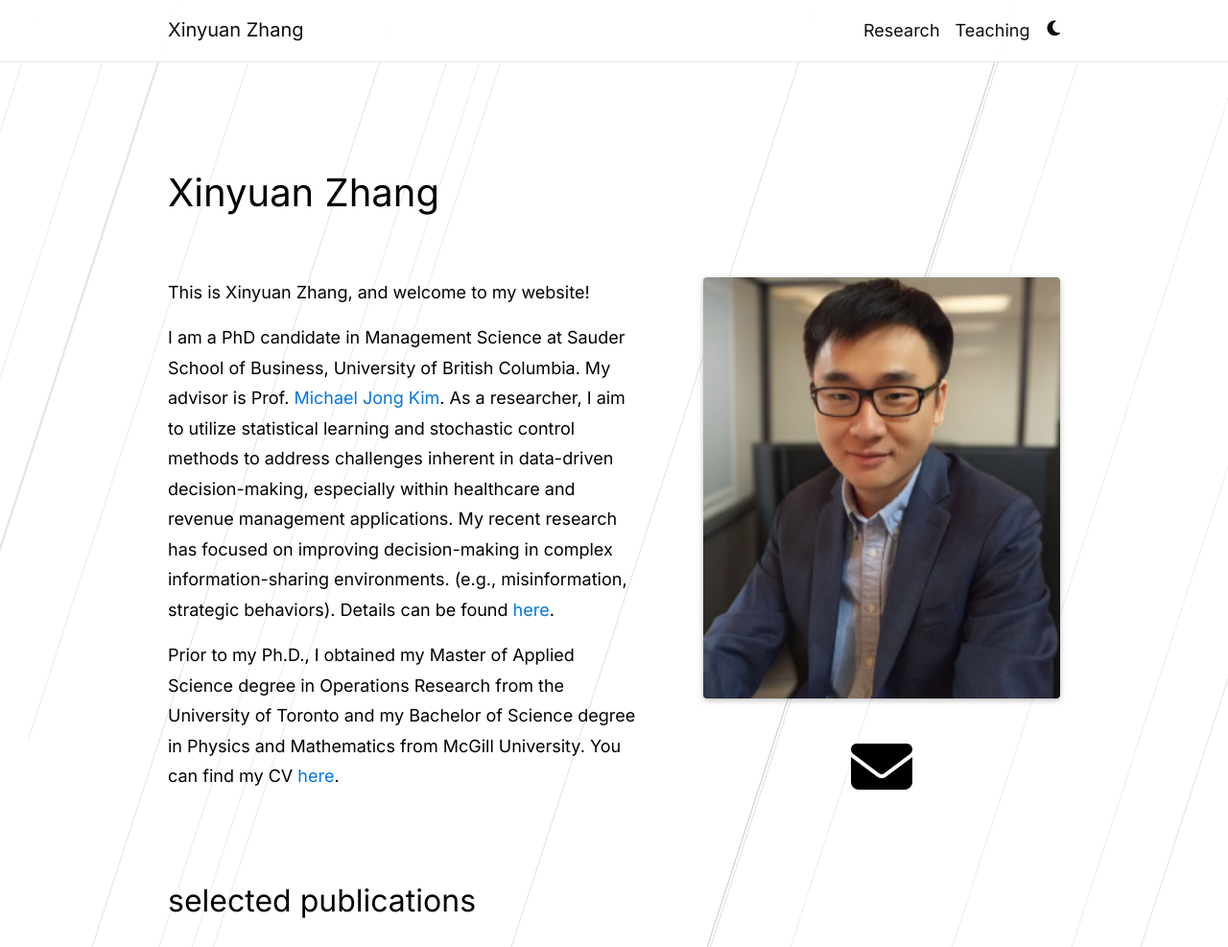
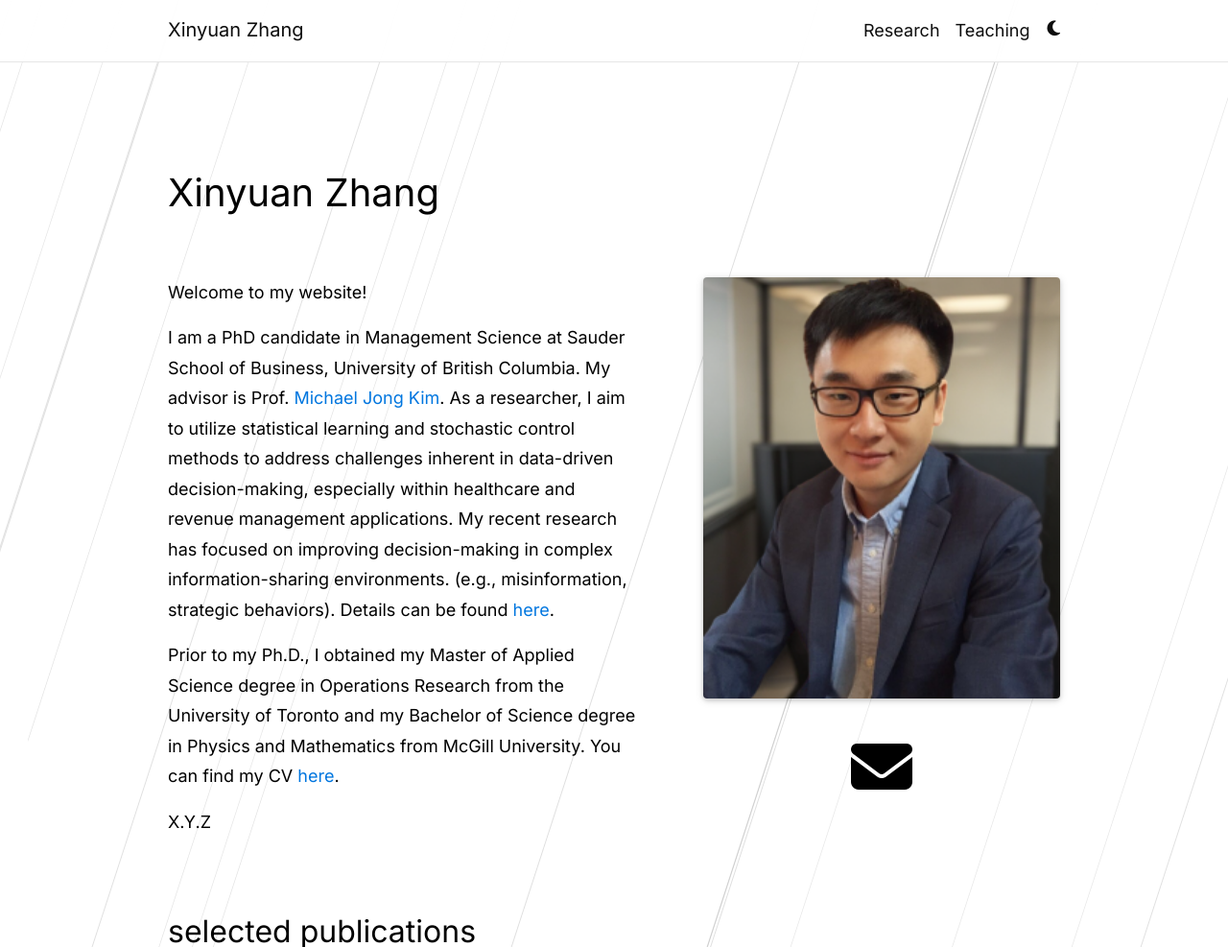
Before and after one commit to xyz2023ca/xyz2023ca.github.io, a Jekyll site: the page built from _pages/about.md, in a window 1280 px wide and 1277 px high, cut to the strip 0-987 px from the top of the window. Shown: the whole strip at 96% size. Built offline with Jekyll 4.4.1, drawn with Linux system fonts in a browser that asks for light colours; full-size pictures stand in for the smaller copies a plugin makes; comment, search, counter and statistics services are not loaded; a style sheet for code colours, icons or effects is not loaded.

Commit message:
Update about.md

```diff
--- a/_pages/about.md
+++ b/_pages/about.md
@@ -21,7 +21,7 @@ social: true # includes social icons at the bottom of the page
 cv_pdf: Xinyuan Zhang CV.pdf
 ---
 
-This is <strong>Xinyuan Zhang<strong>, and welcome to my website!
+Welcome to my website!
 
 I am a PhD candidate in Management Science at Sauder School of Business,  University of British Columbia. My advisor is Prof. [Michael Jong Kim](https://www.sauder.ubc.ca/people/michael-jong-kim). As a researcher,
 I aim to utilize statistical learning and stochastic control methods to address challenges inherent in data-driven decision-making, especially within healthcare and revenue management applications. My recent research has focused on improving decision-making in complex information-sharing environments. (e.g., misinformation, strategic behaviors). Details can be found [here](https://xyz2023ca.github.io/publications/).
@@ -30,6 +30,8 @@ I aim to utilize statistical learning and stochastic control methods to address
 
 Prior to my Ph.D., I obtained my Master of Applied Science degree in Operations Research from the University of Toronto and my Bachelor of Science degree in Physics and Mathematics from McGill University.
 You can find my CV [here](https://xyz2023ca.github.io/assets/pdf/Xinyuan%20Zhang%20CV.pdf).
+
+X.Y.Z
 
 
 
```
